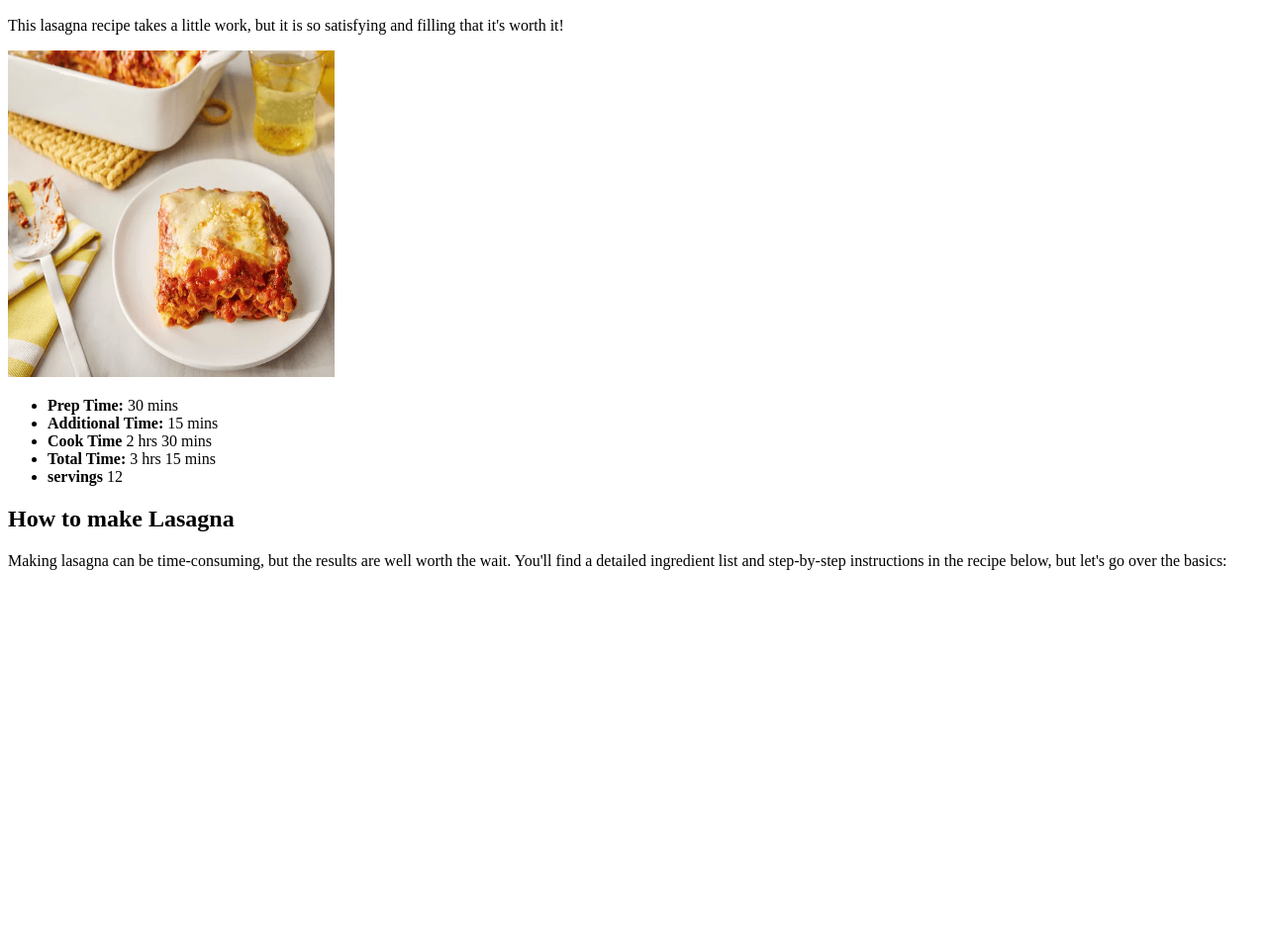
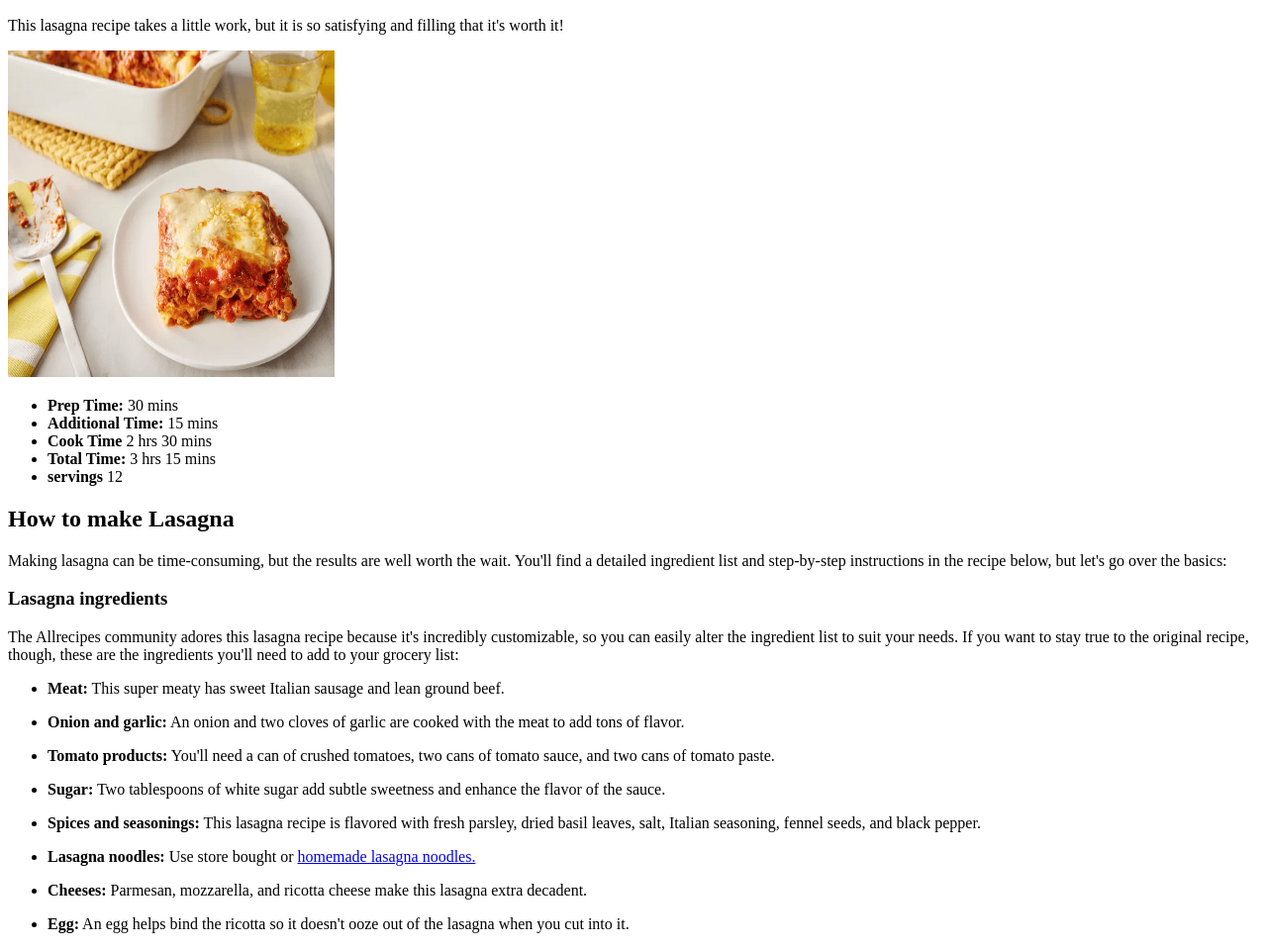
Before and after one commit to ZayedKh/odin-recipes, a plain HTML site: page recipes/lasagna.html in a window 1280 px wide. Shown: the part 110-1069 px from the top of the page at 99% size. Before the commit the page ends 800 px from the top, so only its background shows below. Drawn offline with Linux system fonts and the light colour scheme.

Commit message:
Added ingredients list

```diff
--- a/recipes/lasagna.html
+++ b/recipes/lasagna.html
@@ -27,6 +27,33 @@
         <h2><strong>How to make Lasagna</strong></h2>
         <p>Making lasagna can be time-consuming, but the results are well worth the wait.
             You'll find a detailed ingredient list and step-by-step instructions in the
-            recipe below, but let's go over the basics:</p>
+            recipe below, but let's go over the basics:
+        </p>
+
+        <h3>Lasagna ingredients</h3>
+        <p>
+            The Allrecipes community adores this lasagna recipe because it's incredibly customizable, so you can easily alter the ingredient list to suit your needs.
+            If you want to stay true to the original recipe, though, these are the ingredients you'll need to add to your grocery list:
+        </p>
+
+        <p><ul>
+            <li><strong>Meat:</strong> This super meaty has sweet Italian sausage and lean ground beef.</li>
+            <p></p>
+            <li><strong>Onion and garlic:</strong> An onion and two cloves of garlic are cooked with the meat to add tons of flavor.</li>
+            <p></p>
+            <li><strong>Tomato products:</strong> You'll need a can of crushed tomatoes, two cans of tomato sauce, and two cans of tomato paste.</li>
+            <p></p>
+            <li><strong>Sugar:</strong> Two tablespoons of white sugar add subtle sweetness and enhance the flavor of the sauce.</li>
+            <p></p>
+            <li><strong>Spices and seasonings:</strong> This lasagna recipe is flavored with fresh parsley, dried basil leaves, salt, Italian seasoning, fennel seeds, and black pepper.</li>
+            <p></p>
+            <li><strong>Lasagna noodles:</strong> Use store bought or <a href="https://www.allrecipes.com/recipe/266023/homemade-lasagna-sheets/" target="_blank"> homemade lasagna noodles.</a></li>
+            <p></p>
+            <li><strong>Cheeses:</strong> Parmesan, mozzarella, and ricotta cheese make this lasagna extra decadent.</li>
+            <p></p>
+            <li><strong>Egg:</strong> An egg helps bind the ricotta so it doesn't ooze out of the lasagna when you cut into it.</li>
+        </ul></p>
+
+
     </body>
 </html>
```
